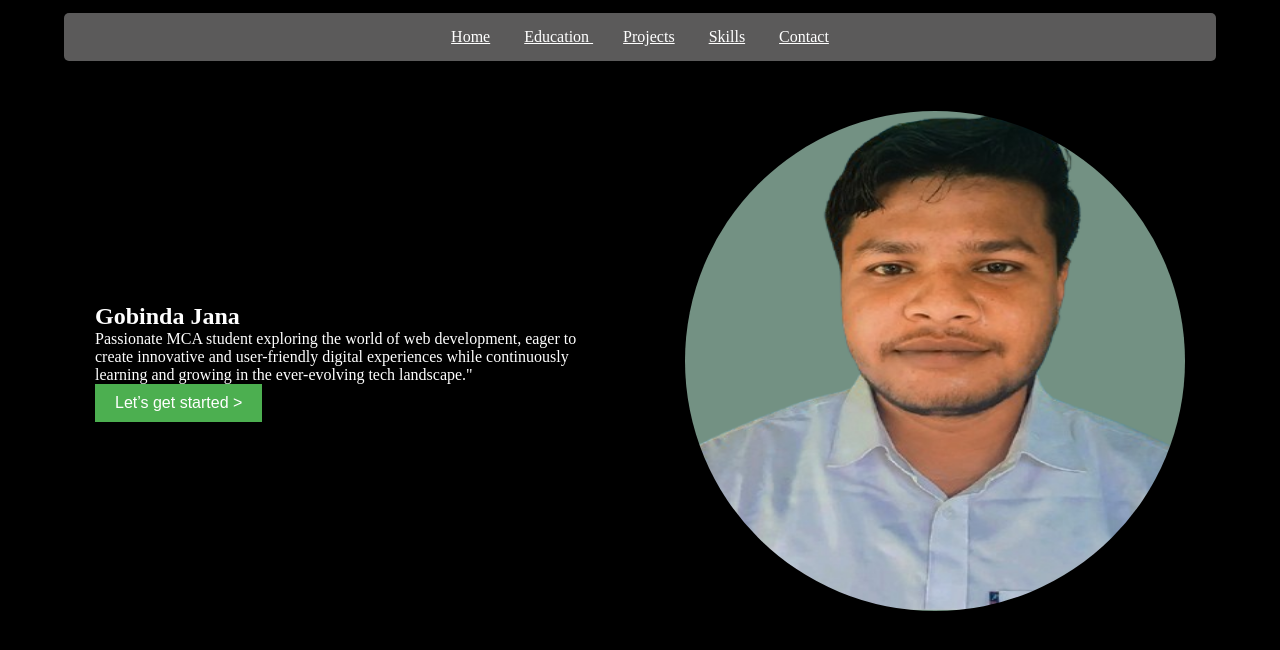
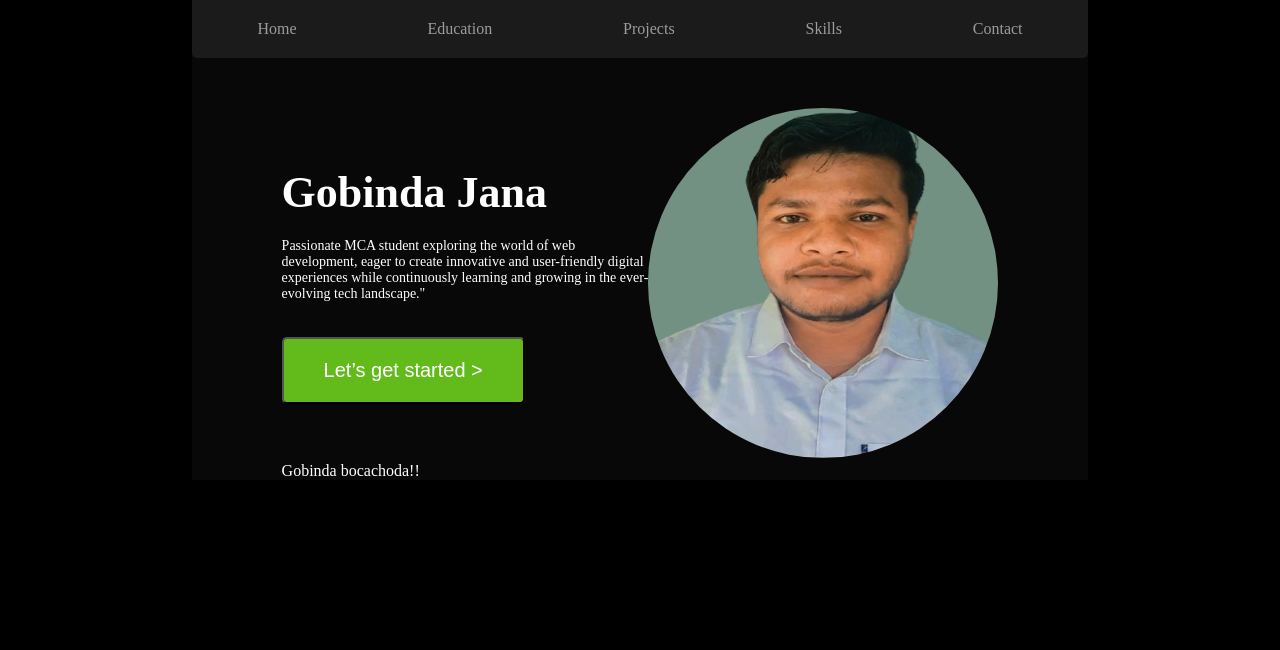
Before and after one commit to Gobinda9732/portfolio, a plain HTML site: page index.html in a window 1280 px wide. Drawn offline with Linux system fonts and the light colour scheme.

Commit message:
first hero portion complete

```diff
--- a/index.html
+++ b/index.html
@@ -1,13 +1,16 @@
 <!DOCTYPE html>
 <html lang="en">
+
 <head>
     <meta charset="UTF-8">
     <meta name="viewport" content="width=device-width, initial-scale=1.0">
     <title>Portfolio</title>
     <link rel="stylesheet" href="style.css">
 </head>
+
 <body>
-    <header >
+    <div id="Portfolio">
+
         <nav id="nav">
             <ul id="nav_ul">
                 <li class="nav_ul_li"><a href="#">Home</a></li>
@@ -17,17 +20,27 @@
                 <li class="nav_ul_li"><a href="#">Contact</a></li>
             </ul>
         </nav>
-    </header>
+        <div id="whole-content">
+
             <section class="main">
+                <div class="main-hero">
                     <div class="content">
                         <h1>Gobinda Jana</h1>
-            <p>Passionate MCA student exploring the world of web development, eager to create innovative and user-friendly digital experiences while continuously learning and growing in the ever-evolving tech landscape."</p>
+                        <p>Passionate MCA student exploring the world of web development, eager to create innovative and
+                            user-friendly digital experiences while continuously learning and growing in the
+                            ever-evolving
+                            tech
+                            landscape."</p>
                         <button>Let’s get started ></button>
                     </div>
                     <div class="profile">
                         <img src="my photo.png" alt="my image">
                     </div>
+                </div>
+                <div>Gobinda bocachoda!!</div>
             </section>
+        </div>
+    </div>
+</body>
 
-</body>
 </html>
--- a/style.css
+++ b/style.css
@@ -1,60 +1,75 @@
-*{
+* {
   margin: 0;
   padding: 0;
 }
 body {
-    background-color:black;
+  background-color: black;
   color: #ffffff;
   margin: 0;
   padding: 0;
 }
-header {
-    background-color: #5b5a5a;
-    padding: 15px;
-    margin-top: 1%;
-    margin-left: 5%;
-    margin-right: 5%;
-    border-radius: 5px;
-    text-align: center;
+#Portfolio {
+  width: 70%;
+  margin: auto;
+  background-color: #080808;
 }
-#nav #nav_ul .nav_ul_li{
+#whole-content {
+  width: 80%;
+  margin: auto;
+}
+nav {
+  background-color: #1b1b1b;
+
+  border-radius: 0 0 5px 5px;
+
+  padding: 20px 0;
+}
+
+nav ul {
+  display: flex;
   list-style-type: none;
-    padding: 0;
-    display: inline;
-    margin: 0 15px;
+  justify-content: space-around;
+}
+
+nav ul li a {
   text-decoration: none;
+  color: #9c9c9c;
+}
 
+.main-hero {
+  display: flex;
+  align-items: center;
+  width: 70%;
+  margin-top: 50px;
+  /* margin-left: auto; */
+  /* margin-right: auto; */
+  justify-content: space-between;
+  /* background-color: #62ba1b; */
+  width: 100%;
 }
- a {
-    color: white;
-}
-.main {
-    display: flex;
-    justify-content: space-around;
-    align-items: center;
-    padding: 50px;
+.profile img {
+  width: 350px;
+  height: 350px;
+  border-radius: 50%;
 }
 .content {
-    max-width: 500px;
+  width: 600px;
 }
-.profile img {
-    border-radius: 50%;
-    width: 500px;
-    height: 500px;
+
+.content h1 {
+  font-size: 44px;
+  margin-bottom: 20px;
 }
-button {
-    background-color: #4caf50;
-    border: none;
-    padding: 10px 20px;
-    color: white;
-    font-size: 16px;
-    cursor: pointer;
+.content p {
+  font-size: 14px;
+  margin-bottom: 20px;
 }
-.clients {
-    text-align: center;
-    padding: 20px;
+
+.content button {
+  background-color: #62ba1b;
+  color: #ffffff;
+  padding: 20px 40px;
+  border-radius: 5px;
+  margin-top: 15px;
+  font-size: 20px;
 }
-.logos img {
-    margin: 10px;
-    width: 100px;
-}
```
Lines whose indentation alone changed are shown as unchanged.
